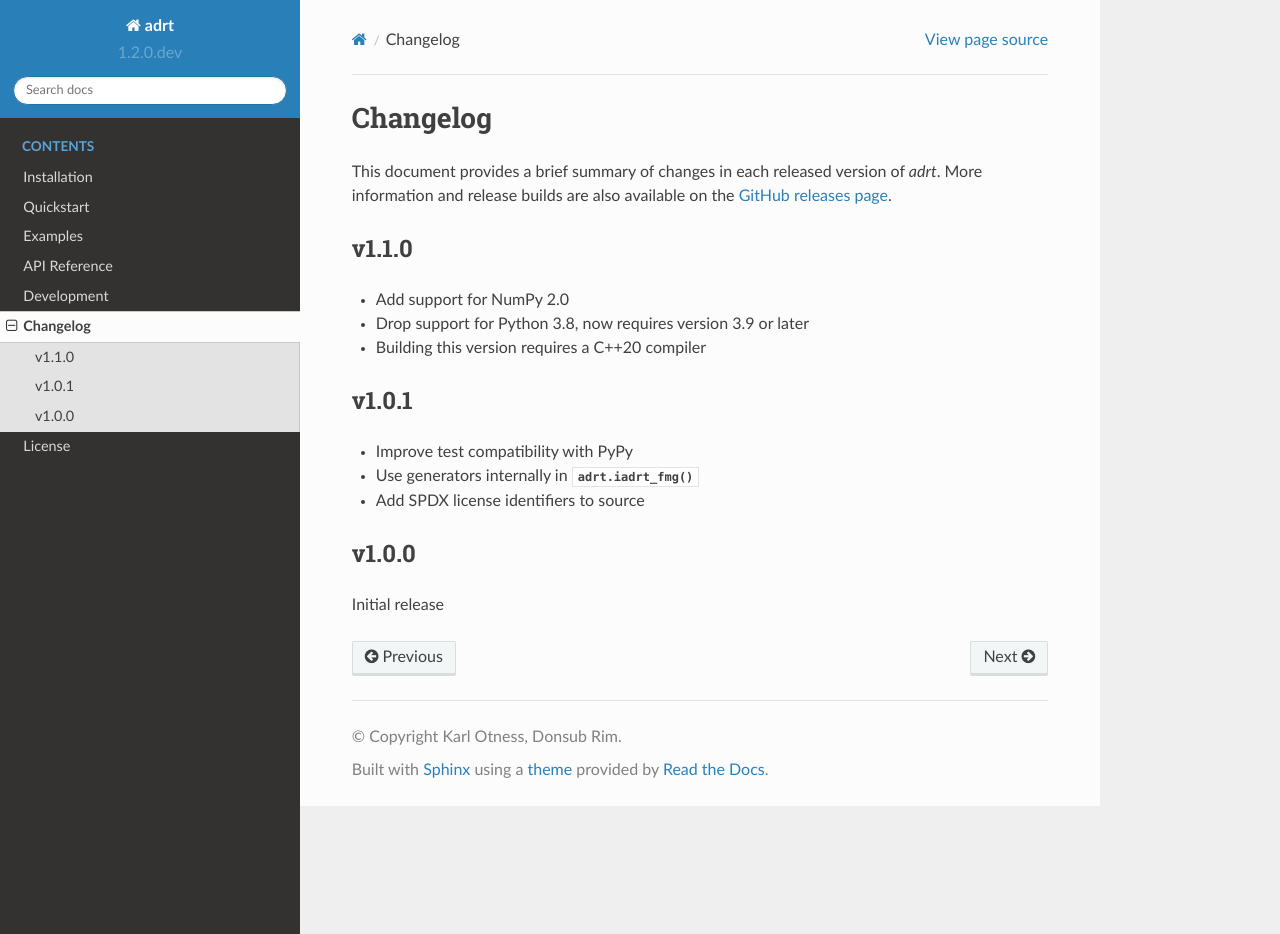
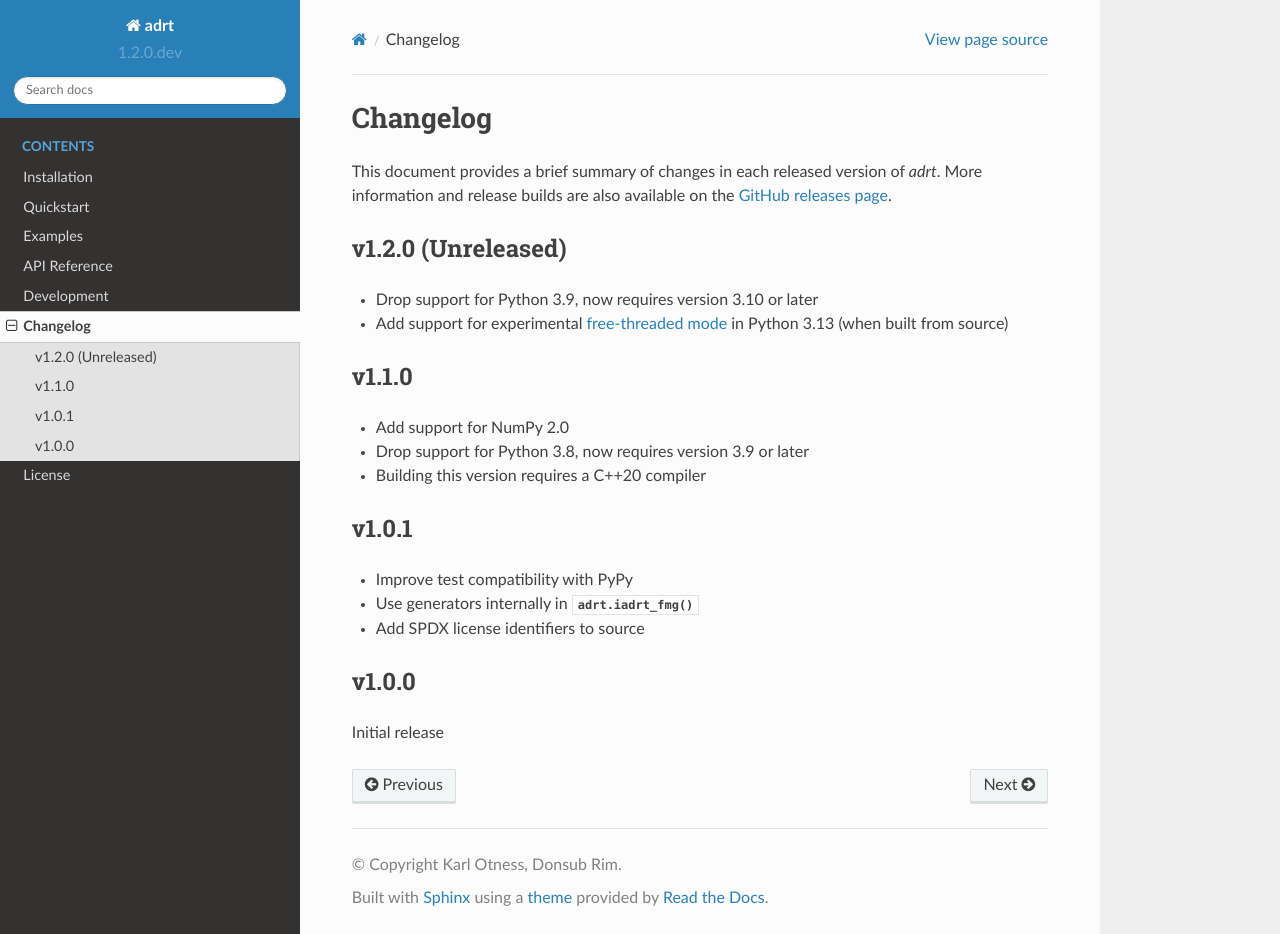
Before and after one commit to karlotness/adrt, a Sphinx documentation site: the page built from docs/changes.rst, in a window 1280 px wide and 934 px high. Built offline with Sphinx 7.4.7 and the Read the Docs theme 2.0.0, drawn with Linux system fonts in a browser that asks for light colours.

Commit message:
Add draft changelog for next version.

```diff
--- a/docs/changes.rst
+++ b/docs/changes.rst
@@ -5,6 +5,14 @@ This document provides a brief summary of changes in each released
 version of `adrt`. More information and release builds are also
 available on the `GitHub releases page
 <https://github.com/karlotness/adrt/releases>`__.
+
+v1.2.0 (Unreleased)
+-------------------
+
+* Drop support for Python 3.9, now requires version 3.10 or later
+* Add support for experimental `free-threaded mode
+  <https://docs.python.org/3.13/whatsnew/3.13.html#whatsnew313-free-threaded-cpython>`__
+  in Python 3.13 (when built from source)
 
 v1.1.0
 ------
```
